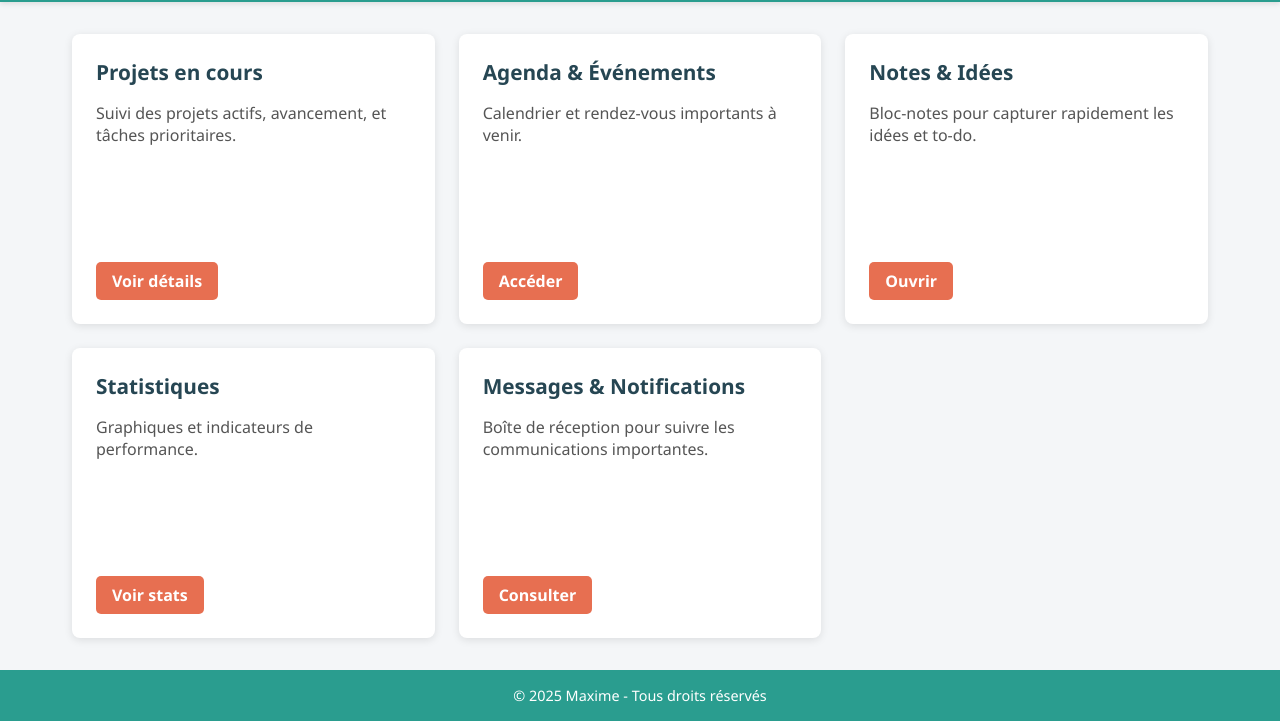
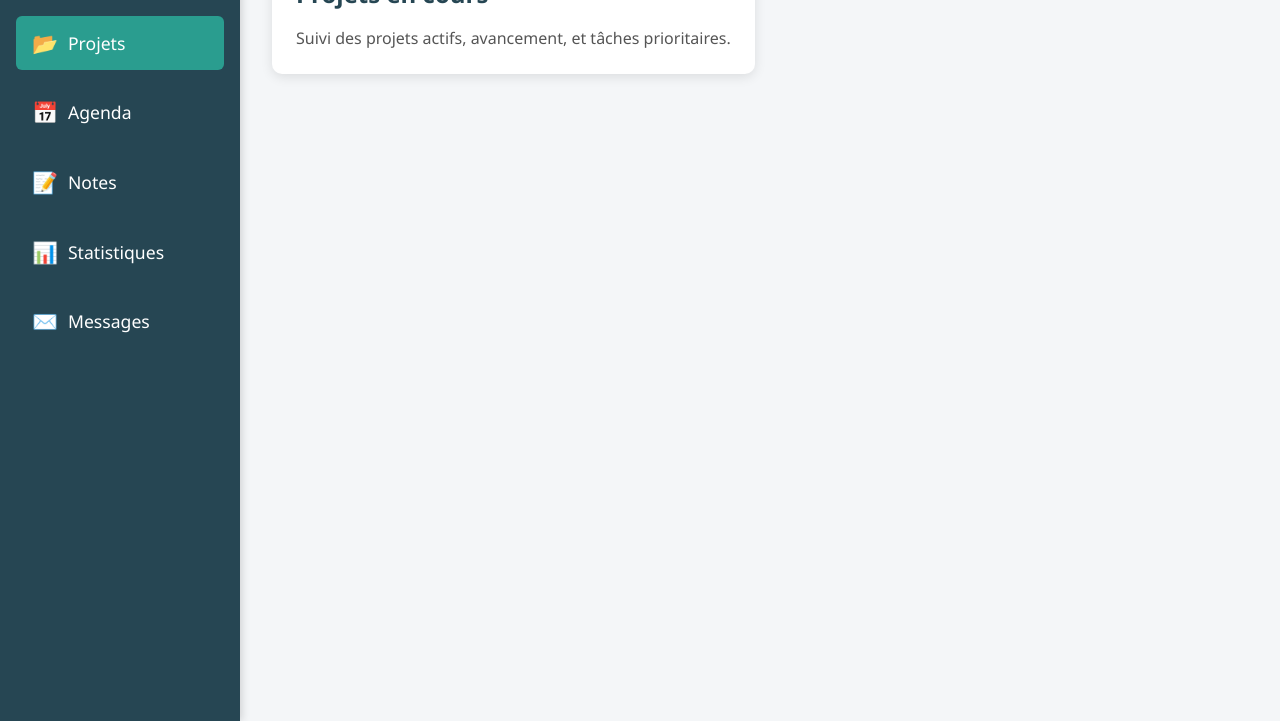
Before and after one commit to CookieMax2008/app_dashboard, a plain HTML site: page dashboard.html in a window 1280 px wide. Shown: the part 79-800 px from the top of the page. Drawn offline with Linux system fonts and the light colour scheme.

Commit message:
Update dashboard.html

```diff
--- a/dashboard.html
+++ b/dashboard.html
@@ -3,7 +3,7 @@
 <head>
   <meta charset="UTF-8" />
   <meta name="viewport" content="width=device-width, initial-scale=1" />
-  <title>Dashboard Activités - Maxime</title>
+  <title>Dashboard avec Sidebar - Maxime</title>
   <style>
     /* Reset basique */
     * {
@@ -12,133 +12,195 @@
       padding: 0;
       font-family: 'Segoe UI', Tahoma, Geneva, Verdana, sans-serif;
     }
+    body, html {
+      height: 100%;
+      background: #f4f6f8;
+      display: flex;
+      min-height: 100vh;
+      overflow: hidden;
+    }
 
-    body {
-      background: #f4f6f8;
-      color: #333;
-      min-height: 100vh;
+    /* Sidebar */
+    nav.sidebar {
+      background: #264653;
+      color: white;
+      width: 240px;
+      min-width: 240px;
       display: flex;
       flex-direction: column;
+      padding: 1.5rem 1rem;
+      box-shadow: 2px 0 8px rgb(0 0 0 / 0.15);
     }
 
-    header {
-      background: #2a9d8f;
-      color: white;
-      padding: 1.5rem 2rem;
-      font-size: 1.5rem;
+    nav.sidebar h1 {
+      font-size: 1.8rem;
+      margin-bottom: 2rem;
+      text-align: center;
       font-weight: 700;
-      text-align: center;
-      box-shadow: 0 2px 5px rgb(0 0 0 / 0.1);
+      letter-spacing: 2px;
+      user-select: none;
     }
 
-    main {
-      flex: 1;
-      padding: 2rem;
-      max-width: 1200px;
-      margin: auto;
-      display: grid;
-      grid-template-columns: repeat(auto-fit, minmax(280px, 1fr));
-      gap: 1.5rem;
+    nav.sidebar ul {
+      list-style: none;
+      flex-grow: 1;
     }
 
-    .card {
-      background: white;
-      border-radius: 8px;
-      box-shadow: 0 2px 8px rgb(0 0 0 / 0.1);
-      padding: 1.5rem;
-      display: flex;
-      flex-direction: column;
-      justify-content: space-between;
-      transition: box-shadow 0.3s ease;
+    nav.sidebar ul li {
+      margin-bottom: 1rem;
     }
 
-    .card:hover {
-      box-shadow: 0 6px 15px rgb(0 0 0 / 0.15);
+    nav.sidebar ul li button {
+      background: none;
+      border: none;
+      color: white;
+      font-size: 1.1rem;
+      width: 100%;
+      text-align: left;
+      padding: 0.8rem 1rem;
+      border-radius: 6px;
+      cursor: pointer;
+      transition: background-color 0.3s ease;
+      display: flex;
+      align-items: center;
+      gap: 10px;
     }
 
-    .card h2 {
-      margin-bottom: 1rem;
-      color: #264653;
+    nav.sidebar ul li button:hover,
+    nav.sidebar ul li button.active {
+      background: #2a9d8f;
+    }
+
+    /* Icônes simples avec Emoji */
+    nav.sidebar ul li button span.icon {
       font-size: 1.3rem;
     }
 
-    .card p {
+    /* Contenu principal */
+    main.content {
       flex-grow: 1;
-      font-size: 1rem;
-      color: #555;
-      margin-bottom: 1.5rem;
+      padding: 2rem;
+      overflow-y: auto;
     }
 
-    .btn {
-      align-self: flex-start;
-      padding: 0.5rem 1rem;
-      background: #e76f51;
-      color: white;
-      border: none;
-      border-radius: 5px;
-      cursor: pointer;
-      text-decoration: none;
-      font-weight: 600;
-      transition: background-color 0.3s ease;
+    main.content section {
+      display: none;
+      background: white;
+      padding: 1.5rem;
+      border-radius: 10px;
+      box-shadow: 0 3px 12px rgb(0 0 0 / 0.1);
     }
 
-    .btn:hover {
-      background: #d65a3f;
+    main.content section.active {
+      display: block;
     }
 
-    footer {
-      background: #2a9d8f;
-      color: white;
-      text-align: center;
-      padding: 1rem 2rem;
-      font-size: 0.9rem;
+    main.content section h2 {
+      margin-bottom: 1rem;
+      color: #264653;
     }
 
-    @media (max-width: 500px) {
-      header, footer {
-        font-size: 1.2rem;
+    main.content section p {
+      font-size: 1rem;
+      line-height: 1.5;
+      color: #555;
+    }
+
+    /* Responsive */
+    @media (max-width: 768px) {
+      body, html {
+        flex-direction: column;
+      }
+      nav.sidebar {
+        width: 100%;
+        min-width: auto;
+        flex-direction: row;
+        padding: 0.5rem;
+        overflow-x: auto;
+      }
+      nav.sidebar h1 {
+        display: none;
+      }
+      nav.sidebar ul {
+        display: flex;
+        flex-direction: row;
+        gap: 0.5rem;
+        flex-grow: 1;
+      }
+      nav.sidebar ul li {
+        margin-bottom: 0;
+      }
+      nav.sidebar ul li button {
+        padding: 0.5rem 1rem;
+        font-size: 1rem;
+        border-radius: 5px;
+      }
+      main.content {
         padding: 1rem;
-      }
-      main {
-        padding: 1rem;
-        gap: 1rem;
       }
     }
   </style>
 </head>
 <body>
-  <header>
-    Tableau de bord - Mes activités
-  </header>
-  <main>
-    <section class="card">
+  <nav class="sidebar">
+    <h1>Maxime</h1>
+    <ul>
+      <li><button class="active" data-tab="projets"><span class="icon">📂</span> Projets</button></li>
+      <li><button data-tab="agenda"><span class="icon">📅</span> Agenda</button></li>
+      <li><button data-tab="notes"><span class="icon">📝</span> Notes</button></li>
+      <li><button data-tab="stats"><span class="icon">📊</span> Statistiques</button></li>
+      <li><button data-tab="messages"><span class="icon">✉️</span> Messages</button></li>
+    </ul>
+  </nav>
+
+  <main class="content">
+    <section id="projets" class="active">
       <h2>Projets en cours</h2>
       <p>Suivi des projets actifs, avancement, et tâches prioritaires.</p>
-      <a href="#" class="btn">Voir détails</a>
     </section>
-    <section class="card">
+
+    <section id="agenda">
       <h2>Agenda & Événements</h2>
       <p>Calendrier et rendez-vous importants à venir.</p>
-      <a href="#" class="btn">Accéder</a>
     </section>
-    <section class="card">
+
+    <section id="notes">
       <h2>Notes & Idées</h2>
       <p>Bloc-notes pour capturer rapidement les idées et to-do.</p>
-      <a href="#" class="btn">Ouvrir</a>
     </section>
-    <section class="card">
+
+    <section id="stats">
       <h2>Statistiques</h2>
       <p>Graphiques et indicateurs de performance.</p>
-      <a href="#" class="btn">Voir stats</a>
     </section>
-    <section class="card">
+
+    <section id="messages">
       <h2>Messages & Notifications</h2>
       <p>Boîte de réception pour suivre les communications importantes.</p>
-      <a href="#" class="btn">Consulter</a>
     </section>
   </main>
-  <footer>
-    &copy; 2025 Maxime - Tous droits réservés
-  </footer>
+
+  <script>
+    const buttons = document.querySelectorAll('nav.sidebar ul li button');
+    const sections = document.querySelectorAll('main.content section');
+
+    buttons.forEach(button => {
+      button.addEventListener('click', () => {
+        // Retirer active sur tous les boutons
+        buttons.forEach(btn => btn.classList.remove('active'));
+        // Ajouter active sur le bouton cliqué
+        button.classList.add('active');
+
+        const tab = button.getAttribute('data-tab');
+        // Cacher toutes les sections
+        sections.forEach(section => {
+          section.classList.remove('active');
+        });
+        // Afficher la section liée
+        const activeSection = document.getElementById(tab);
+        if (activeSection) activeSection.classList.add('active');
+      });
+    });
+  </script>
 </body>
 </html>
```
